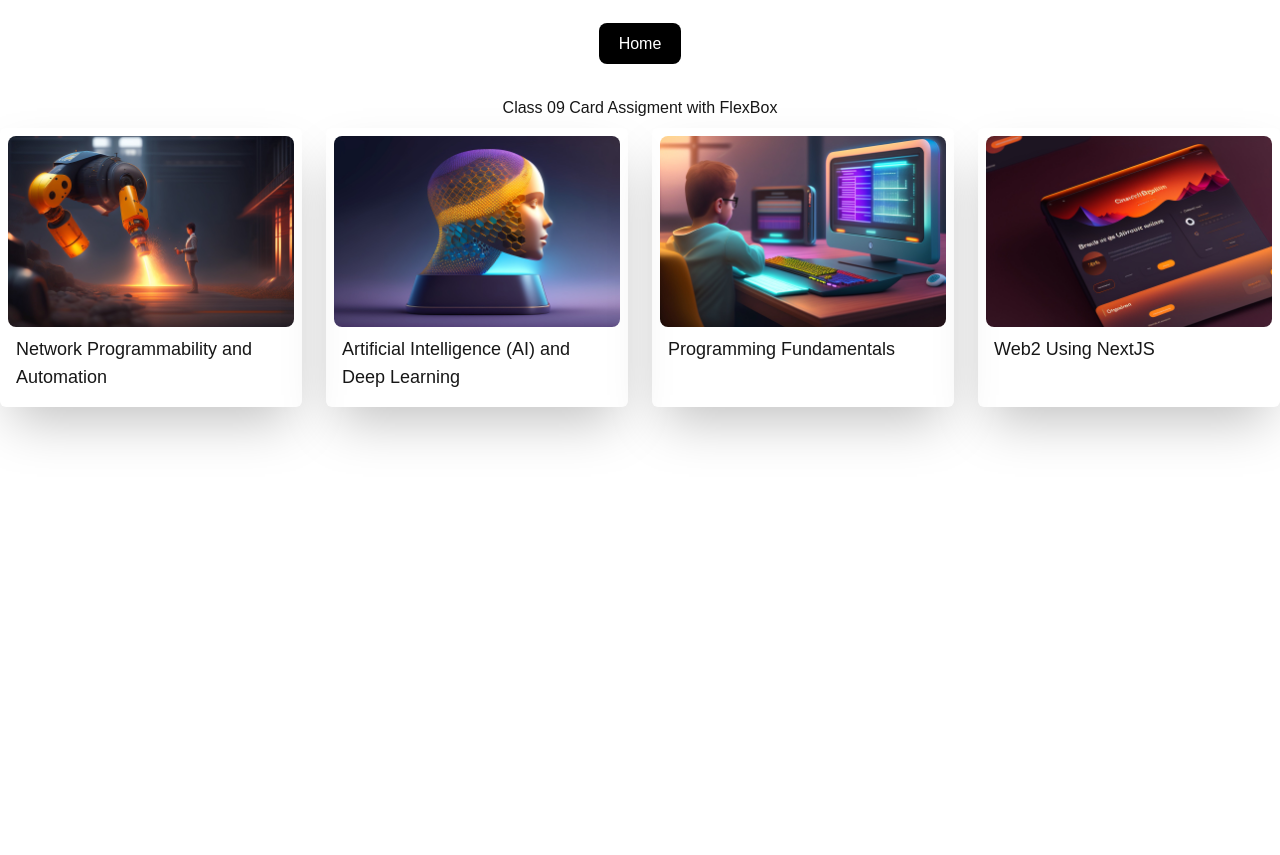
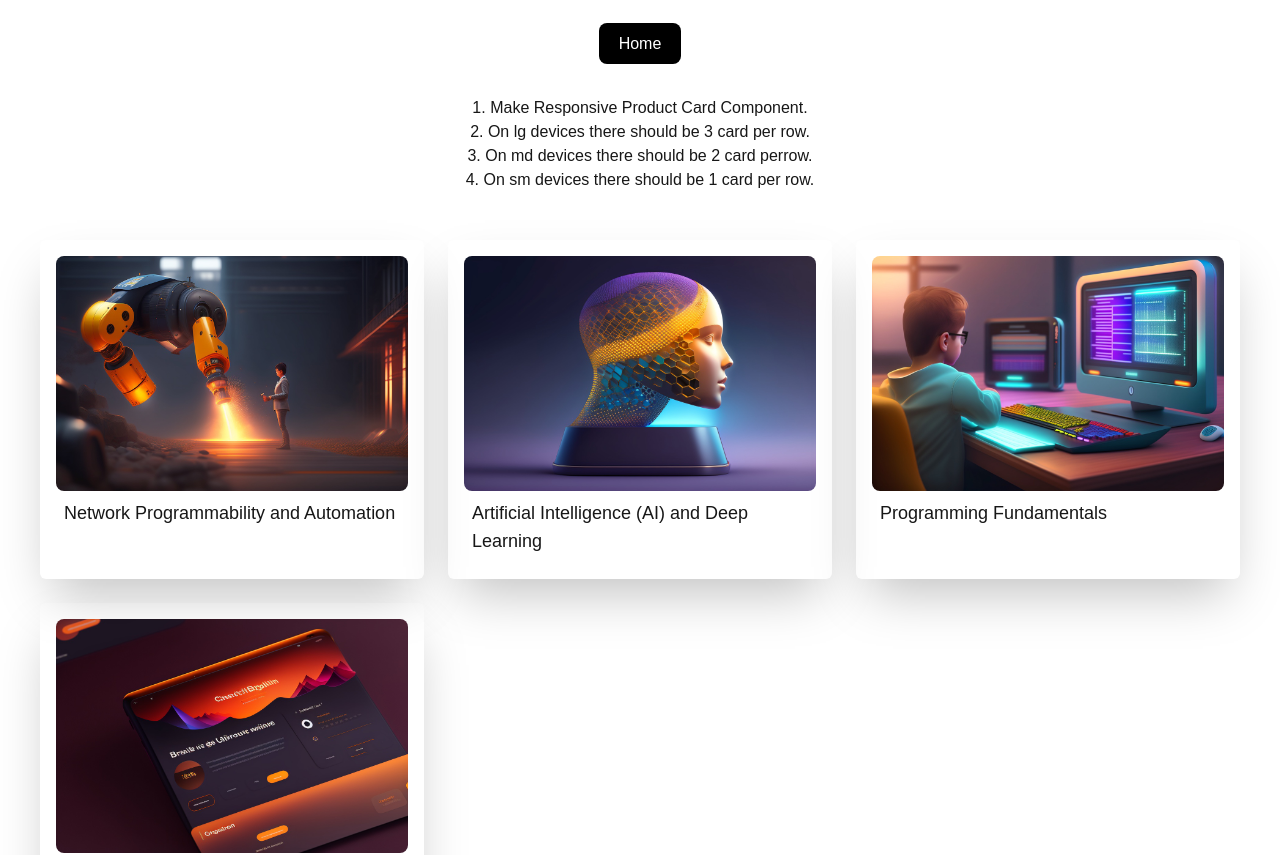
Before and after one commit to SalmanO7/Class-Assigments, a Next.js app: page /gridcard in a window 1280 px wide. Shown: the top 855 px of the page. Before the commit the page ends 800 px from the top, so only its background shows below. Built offline with nearby package versions, Linux system fonts and the light colour scheme.

Commit message:
class 10 Assgiment Add

```diff
--- a/app/components/Home.tsx
+++ b/app/components/Home.tsx
@@ -21,6 +21,14 @@ export default function Home({ classWork }: any) {
           className="bg-green-600 hover:bg-green-800 text-white rounded-lg py-3 px-5"
         >
           FlexBox Assigment
+        </Link>
+      </div>
+      <div className="flex  gap-3 my-4">
+        <Link
+          href="/gridcard"
+          className="bg-green-600 hover:bg-green-800 text-white rounded-lg py-3 px-5"
+        >
+          Class 10 Assigment
         </Link>
       </div>
       <div className="mt-10">
--- a/app/gridcard/page.tsx
+++ b/app/gridcard/page.tsx
@@ -1,7 +1,6 @@
 import React from "react";
 import Link from "next/link";
 import Image from "next/image";
-// import HomeImg from "@/app/assets/Logo.png";
 import CardImg1 from "@/app/assets/automation.jpg";
 import CardImg2 from "@/app/assets/media.jpg";
 import CardImg3 from "@/app/assets/programming.jpg";
@@ -43,12 +42,16 @@ const FlexBox = () => {
       </div>
 
       <div>
-        <p className="text-center py-2"> Class 09 Card Assigment with FlexBox</p>
+        <p className="text-center text-sm sm:text-base py-2">
+          1. Make Responsive Product Card Component. <br />
+          2. On lg devices there should be 3 card per row. <br />
+          3. On md devices there should be 2 card perrow.
+          <br /> 4. On sm devices there should be 1 card per row. <br />
+        </p>
       </div>
-      {/* <Image src={HomeImg} alt="Home Image" className="w-[300px] h-[300px]" /> */}
-      <div className="grid grid-cols-1 sm:grid-cols-2 md:grid-cols-3 lg:grid-cols-4 gap-6">
+      <div className="grid sm:grid-cols-1 md:grid-cols-2 lg:grid-cols-3 gap-6 p-5 md:p-10">
         {CardData.map((card) => (
-          <div key={card.title} className="shadow-2xl p-1 md:p-2 rounded-md">
+          <div key={card.title} className="shadow-2xl p-2 md:p-4 rounded-md">
             <Image
               src={card.img}
               alt={card.title}
```
